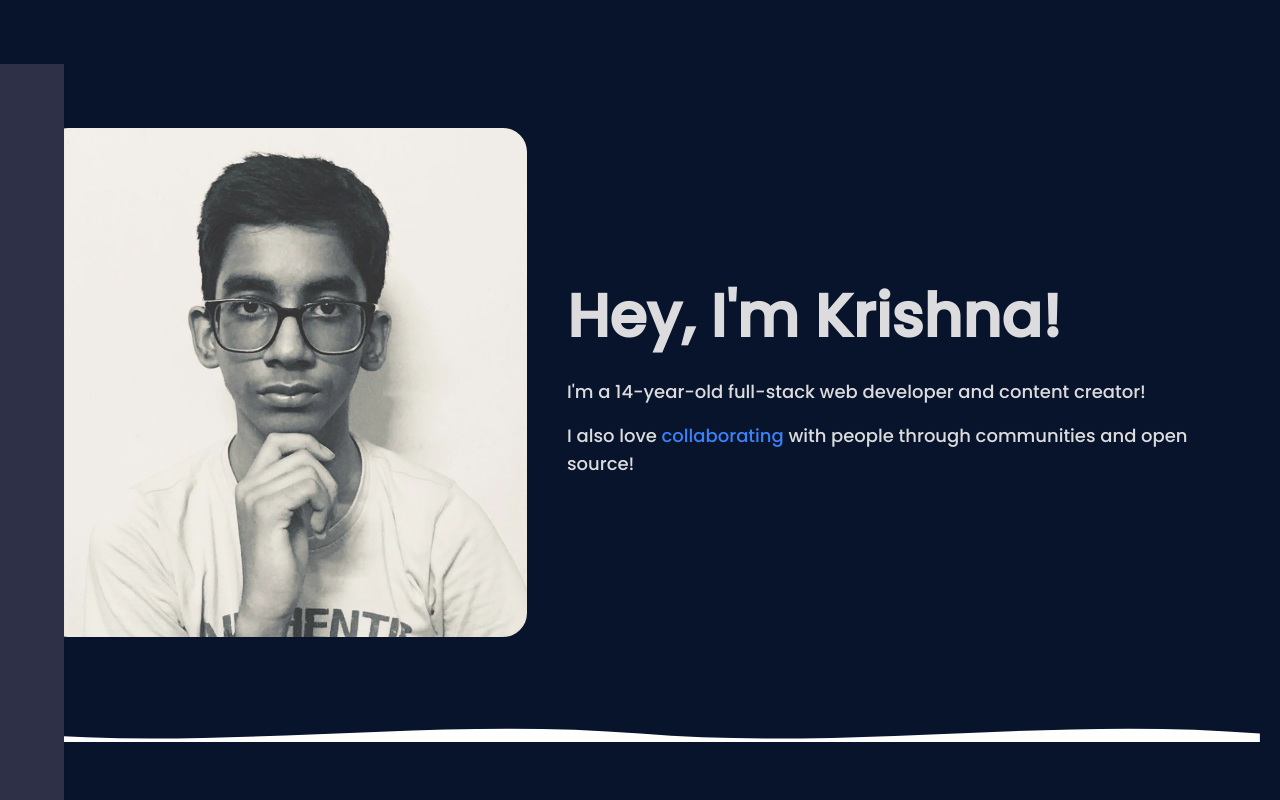
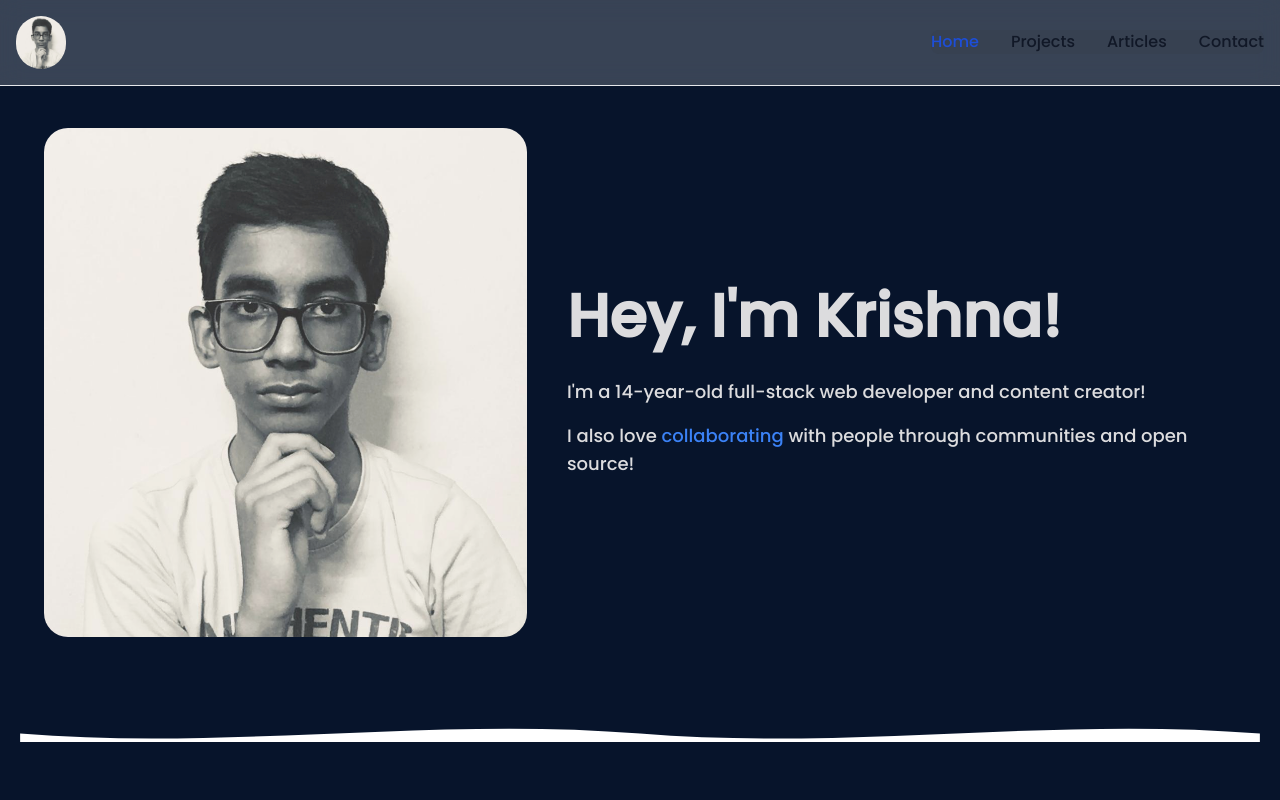
Before and after one commit to imkrishnasarathi/portfolio, a Next.js app: page / in a window 1280 px wide. Shown: the top 800 px of the page. Built offline with nearby package versions, Linux system fonts and the light colour scheme.

Commit message:
Update Navbar

```diff
--- a/src/app/components/Navbar.jsx
+++ b/src/app/components/Navbar.jsx
@@ -1,65 +1,76 @@
-"use client";
-import React, { createContext, useContext, useState } from "react";
-import Link from "next/link";
-import { House, CircleUser, FolderOpenDot, Mail, Newspaper } from "lucide-react";
+"use client"
 
-const SidebarContext = createContext();
+import React, { useState } from 'react';
+import Link from 'next/link';
+import Image from 'next/image';
+import { usePathname } from 'next/navigation';
 
-const Navbar = ({ children }) => {
-  const [expanded, setExpanded] = useState(false);
+const Navbar = () => {
+  const [isMenuOpen, setIsMenuOpen] = useState(false);
+  const pathname = usePathname();
 
+  const NavLink = ({ href, children }) => {
+    const isActive = pathname === href;
     return (
-    <aside
-      className={`navbar z-50 h-screen fixed transition-all duration-150 ${
-        expanded ? "navbar-expanded" : ""
+      <Link
+        href={href}
+        className={`block py-2 pl-3 pr-4 rounded md:p-0 ${
+          isActive
+            ? 'text-white bg-blue-700 md:bg-transparent md:text-blue-700 dark:text-white md:dark:text-blue-500'
+            : 'text-gray-900 hover:bg-gray-100 md:hover:bg-transparent md:border-0 md:hover:text-blue-700 dark:text-white md:dark:hover:text-blue-500 dark:hover:bg-gray-700 dark:hover:text-white md:dark:hover:bg-transparent'
         }`}
-      onMouseEnter={() => setExpanded(true)}
-      onMouseLeave={() => setExpanded(false)}
       >
-      <nav className="h-full flex flex-col bg-[#2e3047] shadow-sm">
-        <div className="p-4 pb-2 flex justify-between items-center">
-          <div className="flex items-center justify-center">
-            <img
-              src="../favicon.ico"
-              alt="Krishna Sarathi Ghosh"
-              className={`shadow-md overflow-hidden hover:shadow-md transition-all shadow-blue-500/50 rounded-lg ${
-                expanded ? "w-16 ml-3" : "w-0"
-              }`}
-            />
-          </div>
-        </div>
-        <SidebarContext.Provider value={{ expanded }}>
-          <ul className="flex-1 px-3 text-white">{children}</ul>
-        </SidebarContext.Provider>
-      </nav>
-    </aside>
+        {children}
+      </Link>
     );
   };
 
-export function SidebarItem({ icon, text, isActive, pageHref }) {
-  const { expanded } = useContext(SidebarContext);
   return (
-    <Link href={pageHref}>
-      <li
-        className={`relative flex items-center py-2 px-3 my-1 font-medium rounded-md cursor-pointer transition-colors ${
-          isActive
-            ? "bg-gradient-to-tr from-[#2e3047] to-[#2e3047]"
-            : "bg-gradient-to-tr from-[#2e3047] to-[#2e3047]"
-        } hover:bg-gradient-to-tr hover:from-[#4a4e6b] hover:to-[#4a4e6b]`}
+    <nav className="fixed top-0 left-0 right-0 z-50 backdrop-blur-md bg-white bg-opacity-20 border-b border-gray-200 dark:border-gray-600">
+      <div className="max-w-screen-xl flex flex-wrap items-center justify-between mx-auto p-4">
+        <Link href="/" className="flex items-center">
+          <span className="self-center text-2xl font-semibold whitespace-nowrap dark:text-white">
+            <Image src="/pic.png" alt="Logo" width={50} height={50} className="rounded-full" />
+          </span>
+        </Link>
+        <button
+          onClick={() => setIsMenuOpen(!isMenuOpen)}
+          type="button"
+          className="inline-flex items-center p-2 w-10 h-10 justify-center text-sm text-gray-500 rounded-lg md:hidden hover:bg-gray-100 focus:outline-none focus:ring-2 focus:ring-gray-200 dark:text-gray-400 dark:hover:bg-gray-700 dark:focus:ring-gray-600"
+          aria-controls="navbar-default"
+          aria-expanded={isMenuOpen}
         >
-        <div className="flex items-center space-x-2">
-          {icon}
-          <span
-            className={`transition-all duration-300 ${
-              expanded ? "opacity-100 visible" : "opacity-0 invisible"
+          <span className="sr-only">Toggle menu</span>
+          <div className={`w-6 h-6 relative ${isMenuOpen ? 'burger-open' : ''}`}>
+            <span className="block absolute h-0.5 w-6 bg-current transform transition duration-500 ease-in-out" style={{top: isMenuOpen ? '50%' : '25%', transform: isMenuOpen ? 'rotate(45deg)' : 'rotate(0deg)'}}></span>
+            <span className="block absolute h-0.5 w-6 bg-current transform transition duration-500 ease-in-out" style={{top: '50%', opacity: isMenuOpen ? 0 : 1}}></span>
+            <span className="block absolute h-0.5 w-6 bg-current transform transition duration-500 ease-in-out" style={{top: isMenuOpen ? '50%' : '75%', transform: isMenuOpen ? 'rotate(-45deg)' : 'rotate(0deg)'}}></span>
+          </div>
+        </button>
+        <div
+          className={`w-full md:block md:w-auto overflow-hidden transition-all duration-300 ease-in-out ${
+            isMenuOpen ? 'max-h-96 opacity-100' : 'max-h-0 opacity-0 md:max-h-96 md:opacity-100'
           }`}
+          id="navbar-default"
         >
-            {text}
-          </span>
+          <ul className="font-medium flex flex-col p-4 md:p-0 mt-4 border border-gray-100 rounded-lg md:flex-row md:space-x-8 md:mt-0 md:border-0 dark:border-gray-700 bg-gray-700">
+            <li>
+              <NavLink href="/">Home</NavLink>
+            </li>
+            <li>
+              <NavLink href="/projects">Projects</NavLink>
+            </li>
+            <li>
+              <NavLink href="/articles">Articles</NavLink>
+            </li>
+            <li>
+              <NavLink href="/contact">Contact</NavLink>
+            </li>
+          </ul>
         </div>
-      </li>
-    </Link>
+      </div>
+    </nav>
   );
-}
+};
 
 export default Navbar;
```
Lines whose indentation alone changed are shown as unchanged.
